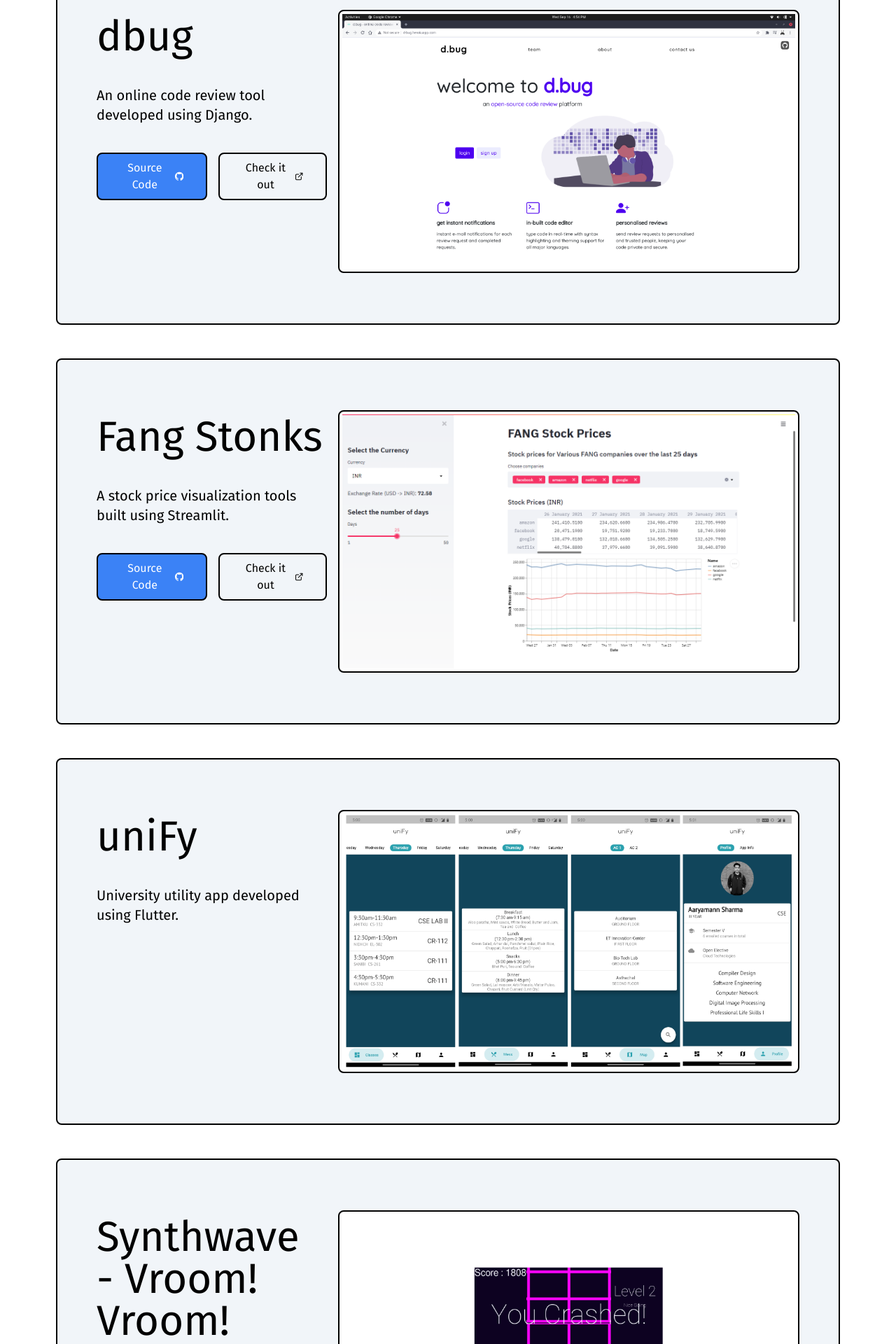
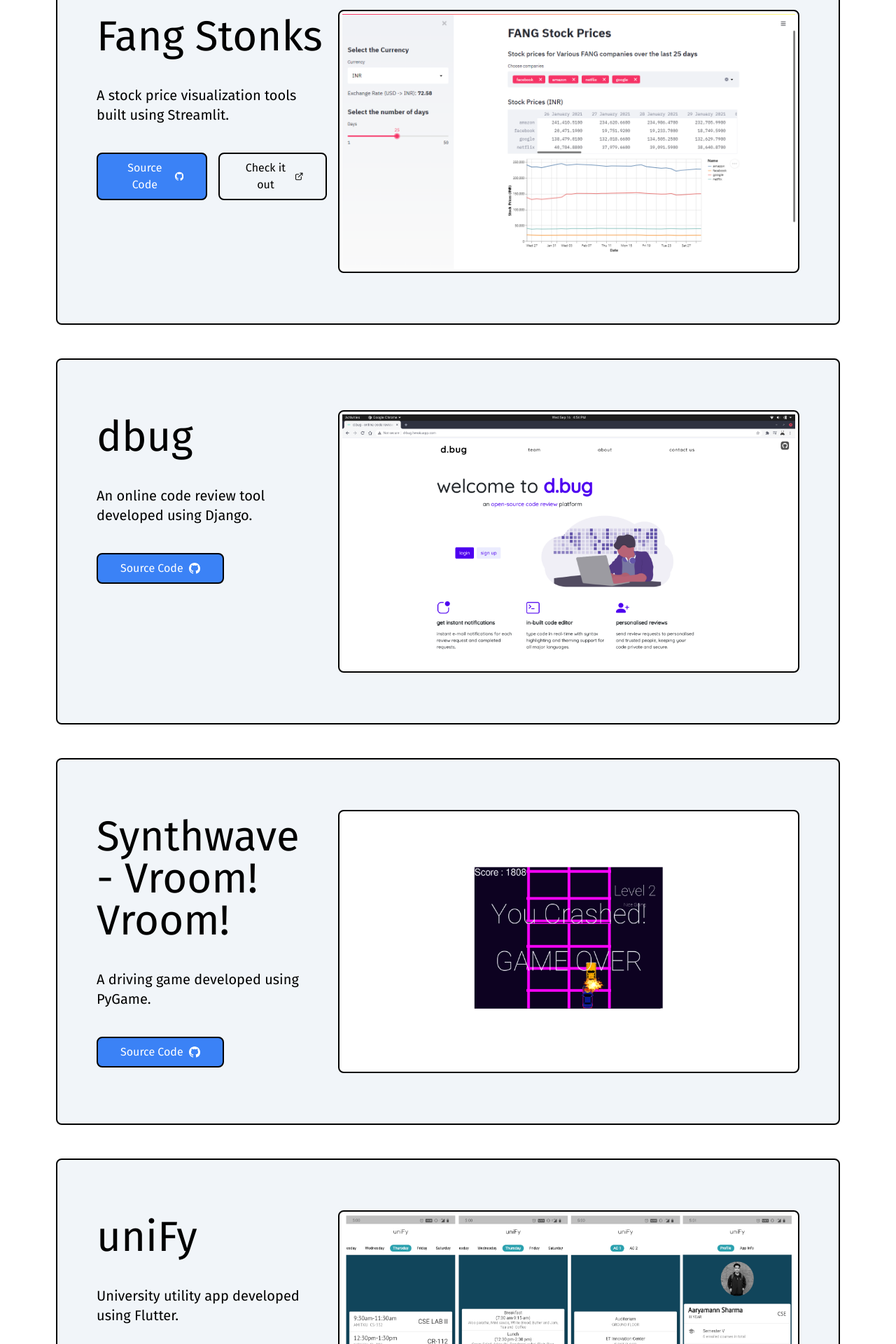
Before and after one commit to Aaryamann171/aaryamann171.github.io, a Next.js app: page /projects in a window 1280 px wide. Shown: the part 720-2640 px from the top of the page at 70% size. Built offline with nearby package versions, Linux system fonts and the light colour scheme.

Commit message:
removed dbug deployment url, reordered projects

```diff
--- a/data/projectsData.js
+++ b/data/projectsData.js
@@ -8,14 +8,6 @@
       deploymentURL: "https://launch-pad-x.vercel.app"
     },
     {
-      projectName: "dbug",
-      projectDesc: "An online code review tool developed using Django.",
-      imgSrc: "/images/dbug/dbug1.png",
-      imgAlt: "dubg1",
-      sourceCodeURL: "https://github.com/Aaryamann171/dbug-django",
-      deploymentURL:  "http://d-bug.herokuapp.com/"
-    },
-    {
       projectName: "Fang Stonks",
       projectDesc: "A stock price visualization tools built using Streamlit.",
       imgSrc: "/images/fang-stonks/fs-1.png",
@@ -24,10 +16,11 @@
       deploymentURL: "https://share.streamlit.io/aaryamann171/fang-stonks/main/streamlit_app.py"
     },
     {
-        projectName: "uniFy",
-        projectDesc: "University utility app developed using Flutter.",
-        imgSrc: "/images/uniFy/unify.png",
-        imgAlt: "unify"
+      projectName: "dbug",
+      projectDesc: "An online code review tool developed using Django.",
+      imgSrc: "/images/dbug/dbug1.png",
+      imgAlt: "dubg1",
+      sourceCodeURL: "https://github.com/Aaryamann171/dbug-django",
     },
     {
       projectName: "Synthwave - Vroom! Vroom!",
@@ -35,5 +28,11 @@
       imgSrc: "/images/svv/svv3.png",
       imgAlt: "svv1",
       sourceCodeURL: "https://github.com/Aaryamann171/Synthwave-Vroom-Vroom"
+    },
+    {
+        projectName: "uniFy",
+        projectDesc: "University utility app developed using Flutter.",
+        imgSrc: "/images/uniFy/unify.png",
+        imgAlt: "unify"
     }
   ]
```
